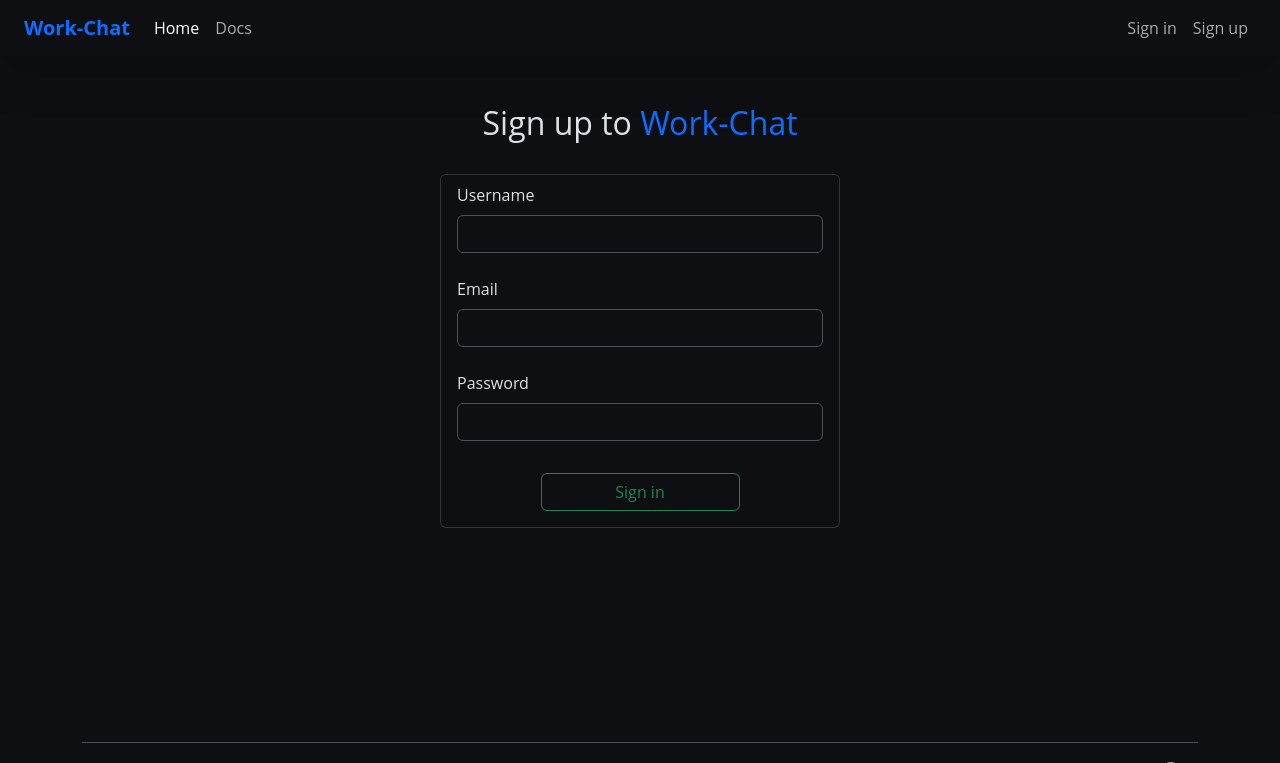
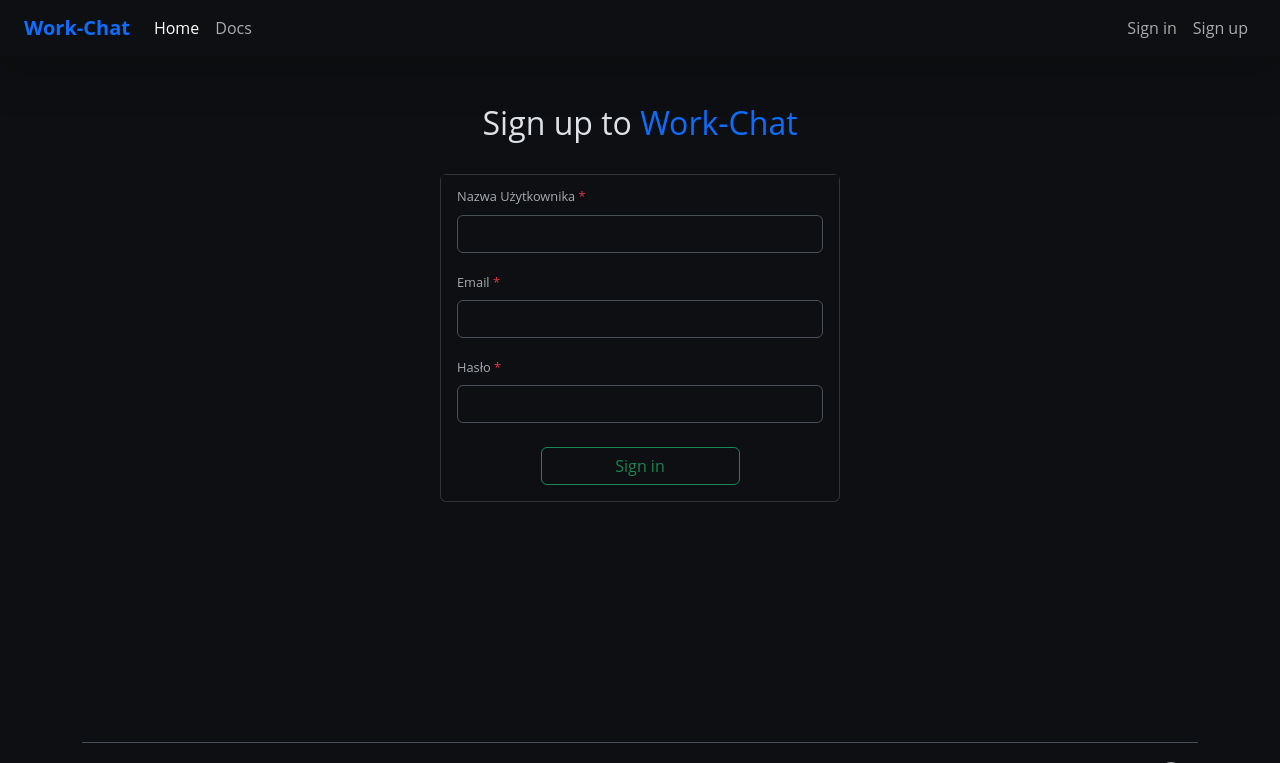
Before and after one commit to Bartek-M/Work-Chat, a Django app: page /register/ in a window 1280 px wide. Shown: the top 763 px of the page. Run offline with Django 5.2, Linux system fonts and the light colour scheme; parts of the project's set-up code (start-up, migrations or seed data) failed here and were passed over.

Commit message:
Working on register page. Add topbar website icon.

```diff
--- a/templates/base/base.html
+++ b/templates/base/base.html
@@ -4,11 +4,13 @@
         <meta charset="UTF-8" />
         <meta name="viewport" content="width=device-width, initial-scale=1.0" />
         <meta name="theme-color" content="#091724" >
+
         <title>{% block title %}Work Chat{% endblock %}</title>
         {% load static %}
+
         <link href="https://cdn.jsdelivr.net/npm/bootstrap@5.3.2/dist/css/bootstrap.min.css" rel="stylesheet" integrity="sha384-T3c6CoIi6uLrA9TneNEoa7RxnatzjcDSCmG1MXxSR1GAsXEV/Dwwykc2MPK8M2HN" crossorigin="anonymous" />
         <link rel="stylesheet" href="{% static 'css/styles.css' %}" />
-        <script src="https://cdn.jsdelivr.net/npm/bootstrap@5.3.2/dist/js/bootstrap.bundle.min.js" integrity="sha384-C6RzsynM9kWDrMNeT87bh95OGNyZPhcTNXj1NW7RuBCsyN/o0jlpcV8Qyq46cDfL" crossorigin="anonymous"></script>
+        <link rel="icon" href="{% static 'icons/icon.ico' %}" />
         {% block head %}{% endblock %}
     </head>
     <body>
@@ -16,5 +18,6 @@
         {% block content %}{% endblock %}
         {% endblock %}
         {% block script %}{% endblock %}
+        <script src="https://cdn.jsdelivr.net/npm/bootstrap@5.3.2/dist/js/bootstrap.bundle.min.js" integrity="sha384-C6RzsynM9kWDrMNeT87bh95OGNyZPhcTNXj1NW7RuBCsyN/o0jlpcV8Qyq46cDfL" crossorigin="anonymous"></script>
     </body>
 </html>
--- a/templates/register.html
+++ b/templates/register.html
@@ -6,31 +6,26 @@
 {% block content %}
 <div class="d-flex flex-column align-items-center my-5 gap-4" style="min-height: calc(100vh - 210px);">
     <h2>Sign up to <span class="text-primary">Work-Chat</span></h2>
-    <div class="card w-100" style="max-width: 400px;">
+    <form class="card w-100" style="max-width: 400px;">
+        {% csrf_token %}
         <ul class="list-group list-group-flush" style="border: 0; text-align: left;">
             <li class="list-group-item border-0">
-                <div class="mb-2">
-                    <label for="exampleFormControlInput1" class="form-label">Username</label>
-                    <input type="email" class="form-control" id="exampleFormControlInput1">
-                </div>
+                <label for="username-input" class="form-label text-secondary-emphasis" style="font-size: 0.8rem">Nazwa Użytkownika <span class="text-danger" id="username-error">*</span></label>
+                <input type="email" class="form-control" id="username-input">
             </li>
             <li class="list-group-item border-0">
-                <div class="mb-2">
-                    <label for="exampleFormControlInput1" class="form-label">Email</label>
-                    <input type="email" class="form-control" id="exampleFormControlInput1">
-                </div>
+                <label for="username-input" class="form-label text-secondary-emphasis" style="font-size: 0.8rem">Email <span class="text-danger" id="username-error">*</span></label>
+                <input type="email" class="form-control" id="email-input">
             </li>
             <li class="list-group-item">
-                <div class="mb-2">
-                    <label for="exampleFormControlInput1" class="form-label">Password</label>
-                    <input type="email" class="form-control" id="exampleFormControlInput1">
-                </div>
+                <label for="username-input" class="form-label text-secondary-emphasis" style="font-size: 0.8rem">Hasło <span class="text-danger" id="username-error">*</span></label>
+                <input type="password" class="form-control" id="password-input">
             </li>
         </ul>
         <div class="col-auto d-grid gap-2 col-6 mx-auto text-center">
-            <button type="submit" class="btn btn-outline-success" style="margin-top: 1rem; margin-bottom: 1rem;">Sign in</button>
+            <button class="btn btn-outline-success" id="submit-btn" type="submit" style="margin-top: 1rem; margin-bottom: 1rem;">Sign in</button>
         </div>
-    </div>
+    </form>
 </div>
 {% endblock %}
 
```
Also changed, not shown: src/auth/register.ts (+15 -1 lines), assets/icons/icon.ico (added).
